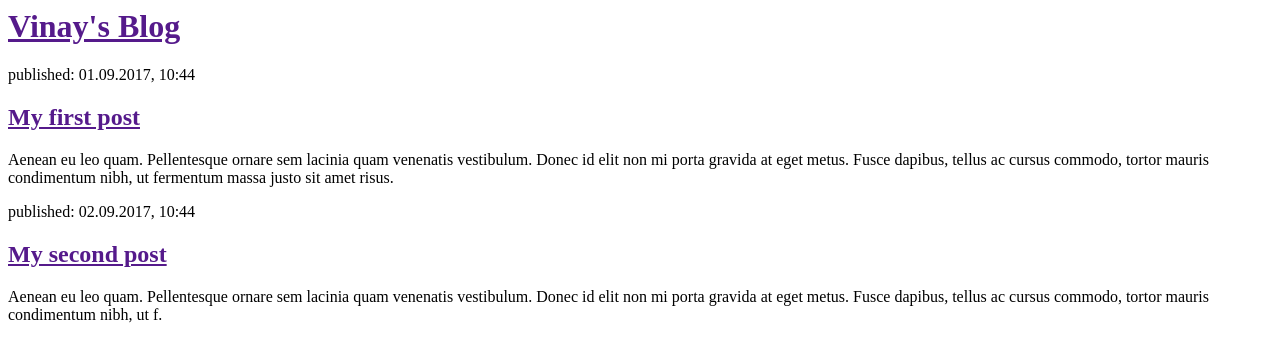
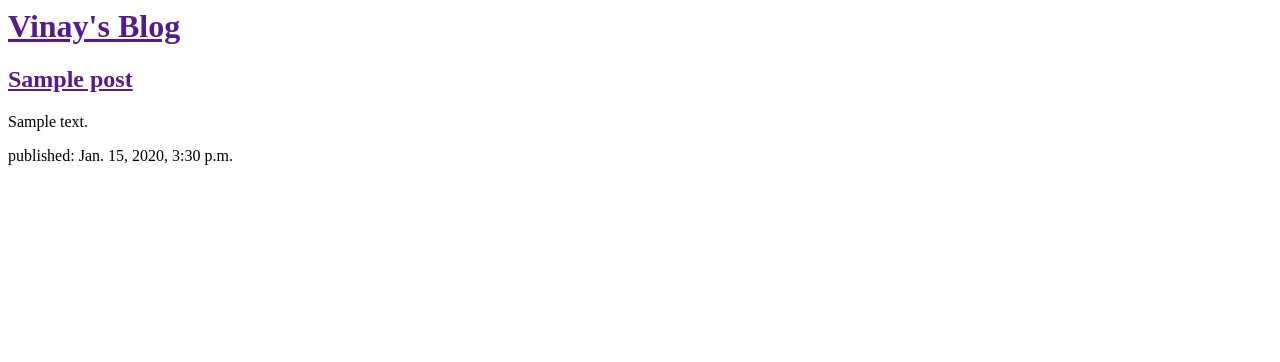
Before and after one commit to vinay2051/django-crawler, a Django app: page / in a window 1280 px wide. Shown: the top 362 px of the page. Run offline with Django 3.2, Linux system fonts and the light colour scheme; tables that the repository leaves empty hold one stand-in row (values such as "Sample post").

Commit message:
third commit

```diff
--- a/blog/templates/blog/post_list.html
+++ b/blog/templates/blog/post_list.html
@@ -8,17 +8,14 @@
     <div>
         <h1><a href="">Vinay's Blog</a></h1>
     </div>
-
     <div>
-        <p>published: 01.09.2017, 10:44</p>
-        <h2><a href="">My first post</a></h2>
-        <p>Aenean eu leo quam. Pellentesque ornare sem lacinia quam venenatis vestibulum. Donec id elit non mi porta gravida at eget metus. Fusce dapibus, tellus ac cursus commodo, tortor mauris condimentum nibh, ut fermentum massa justo sit amet risus.</p>
-    </div>
-
-    <div>
-        <p>published: 02.09.2017, 10:44</p>
-        <h2><a href="">My second post</a></h2>
-        <p>Aenean eu leo quam. Pellentesque ornare sem lacinia quam venenatis vestibulum. Donec id elit non mi porta gravida at eget metus. Fusce dapibus, tellus ac cursus commodo, tortor mauris condimentum nibh, ut f.</p>
+        {%for post in posts%}
+        <div>
+            <h2><a href="">{{ post.title }}</a></h2>
+            <p>{{ post.text|linebreaksbr }}</p>
+            <p>published: {{ post.published_date }}</p>
+        </div>
+        {%endfor%}
     </div>
 </body>
 
--- a/blog/views.py
+++ b/blog/views.py
@@ -1,5 +1,8 @@
 from django.shortcuts import render
+from django.utils import timezone
+from .models import Post
 
 # Create your views here.
 def post_list(request):
-    return render(request, 'blog/post_list.html', {})
+    posts = Post.objects.all()
+    return render(request, 'blog/post_list.html', {'posts':posts})
```
